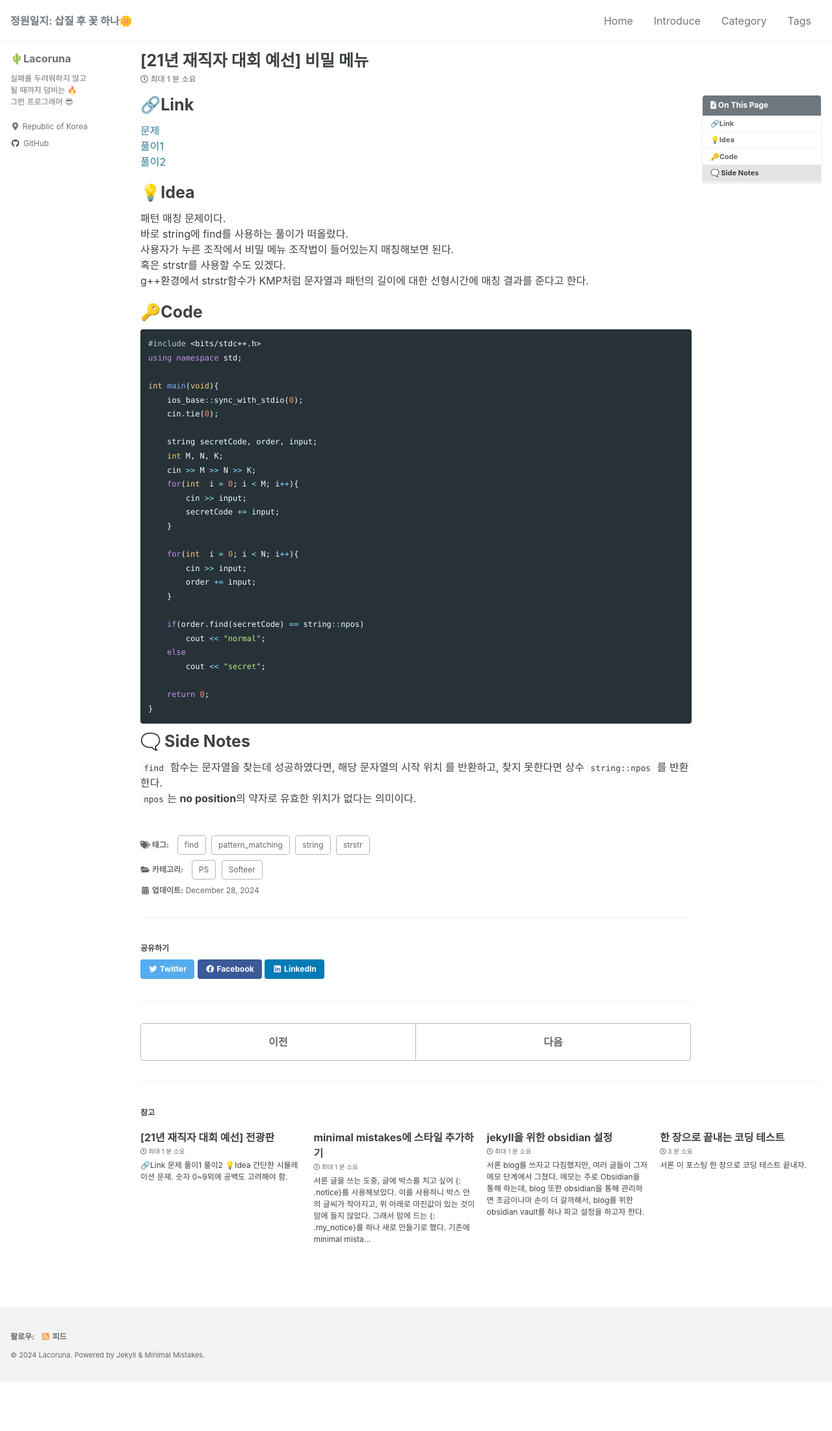
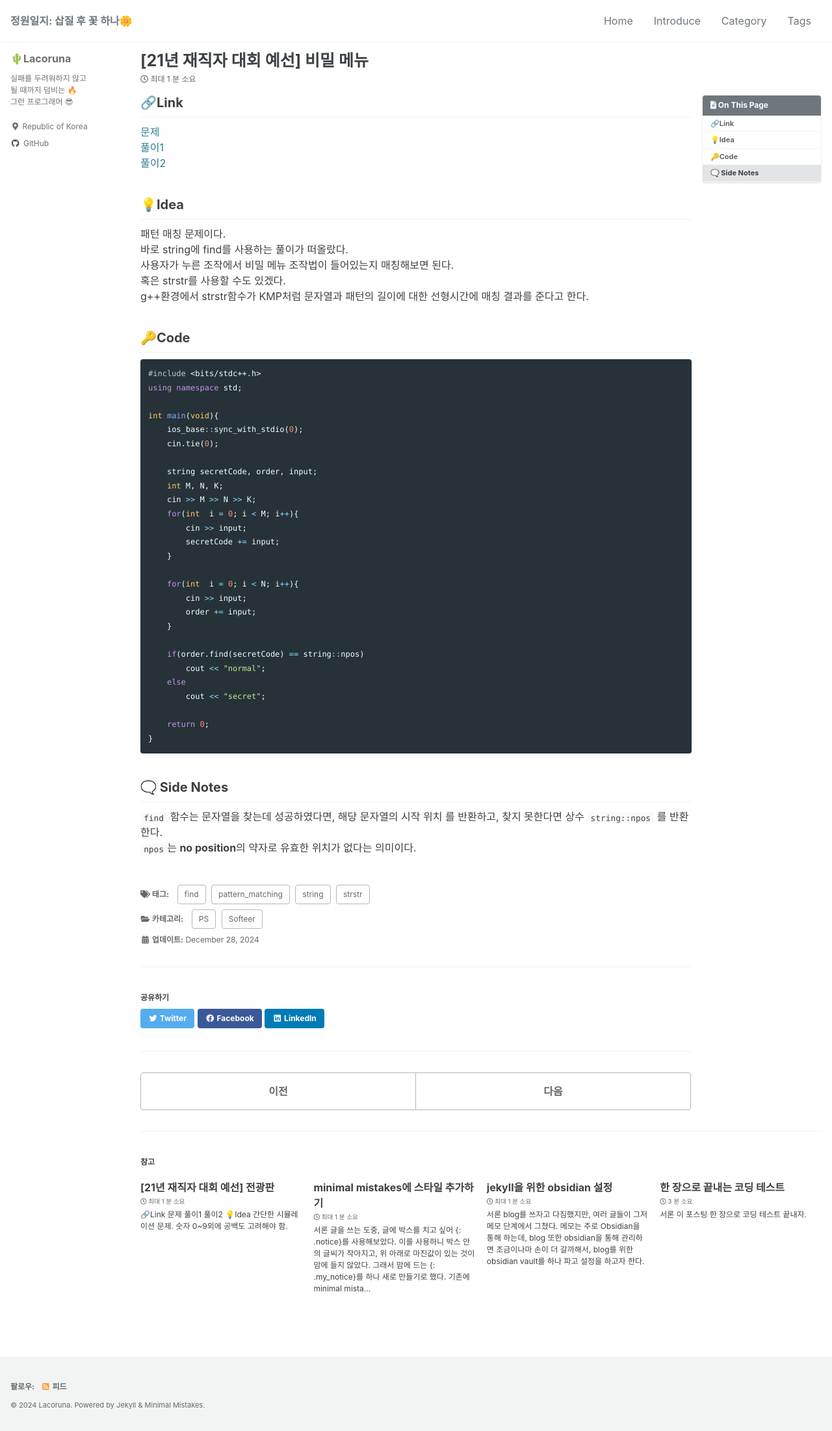
Before and after one commit to La-Coruna/La-Coruna.github.io, a Jekyll site: the page built from _posts/PS/2024-12-28-Softeer-6269-Secret-Menu.md, in a window 1280 px wide. Shown: the whole page at 65% size. Built offline with Jekyll 4.4.1, drawn with Linux system fonts in a browser that asks for light colours; cached includes are drawn as plain includes; before the commit the page ends 2127 px from its top, so only the background shows below that.

Commit message:
[Edit] [PS] 양식 바꿈 (h1 -> h2)

````diff
--- a/_posts/PS/2024-12-28-Softeer-6269-Secret-Menu.md
+++ b/_posts/PS/2024-12-28-Softeer-6269-Secret-Menu.md
@@ -12,18 +12,19 @@ tags:
 toc: true
 toc_sticky: true
 ---
-# 🔗Link
+## 🔗Link
+{:.no-top-margin}
 [문제](https://softeer.ai/practice/6269)
 [풀이1](https://github.com/La-Coruna/PS/blob/main/softeer/21%EB%85%84%20%EC%9E%AC%EC%A7%81%EC%9E%90%20%EB%8C%80%ED%9A%8C%20%EC%98%88%EC%84%A0/6269_1.cpp)
 [풀이2](https://github.com/La-Coruna/PS/blob/main/softeer/21%EB%85%84%20%EC%9E%AC%EC%A7%81%EC%9E%90%20%EB%8C%80%ED%9A%8C%20%EC%98%88%EC%84%A0/6269_2.cpp)
-# 💡Idea
+## 💡Idea
 패턴 매칭 문제이다.
 바로 string에 find를 사용하는 풀이가 떠올랐다.
 사용자가 누른 조작에서 비밀 메뉴 조작법이 들어있는지 매칭해보면 된다.
 혹은 strstr를 사용할 수도 있겠다.
 g++환경에서 strstr함수가 KMP처럼 문자열과 패턴의 길이에 대한 선형시간에 매칭 결과를 준다고 한다.
 
-# 🔑Code
+## 🔑Code
 ```c++
 #include <bits/stdc++.h>
 using namespace std;
@@ -54,6 +55,6 @@ int main(void){
 }
 ```
 
-# 🗨️ Side Notes
+## 🗨️ Side Notes
 `find` 함수는 문자열을 찾는데 성공하였다면, 해당 문자열의 시작 위치 를 반환하고, 찾지 못한다면 상수 `string::npos` 를 반환한다.
 `npos`는 **no position**의 약자로 유효한 위치가 없다는 의미이다.
````
Also changed, not shown: _posts/PS/2024-12-29-Softeer-6268-electronic-display-board.md (+5 -4 lines).
